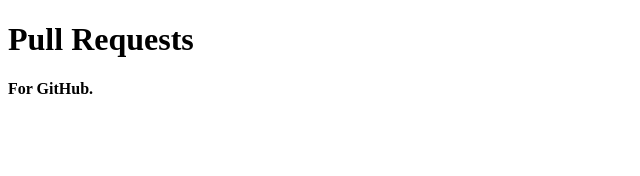
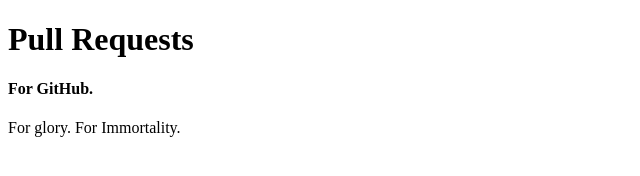
Before and after one commit to wmmajaliwa/pull-requests, a plain HTML site: page index.html in a window 1280 px wide. Shown: the whole page, without its empty margins (0-640 px from the left). Drawn offline with Linux system fonts and the light colour scheme.

Commit message:
Commit from techymaj's PC

```diff
--- a/index.html
+++ b/index.html
@@ -9,5 +9,6 @@
 <body>
     <h1>Pull Requests</h1>
     <h4>For GitHub.</h4>
+    <p>For glory. For Immortality.</p>
 </body>
 </html>
```
